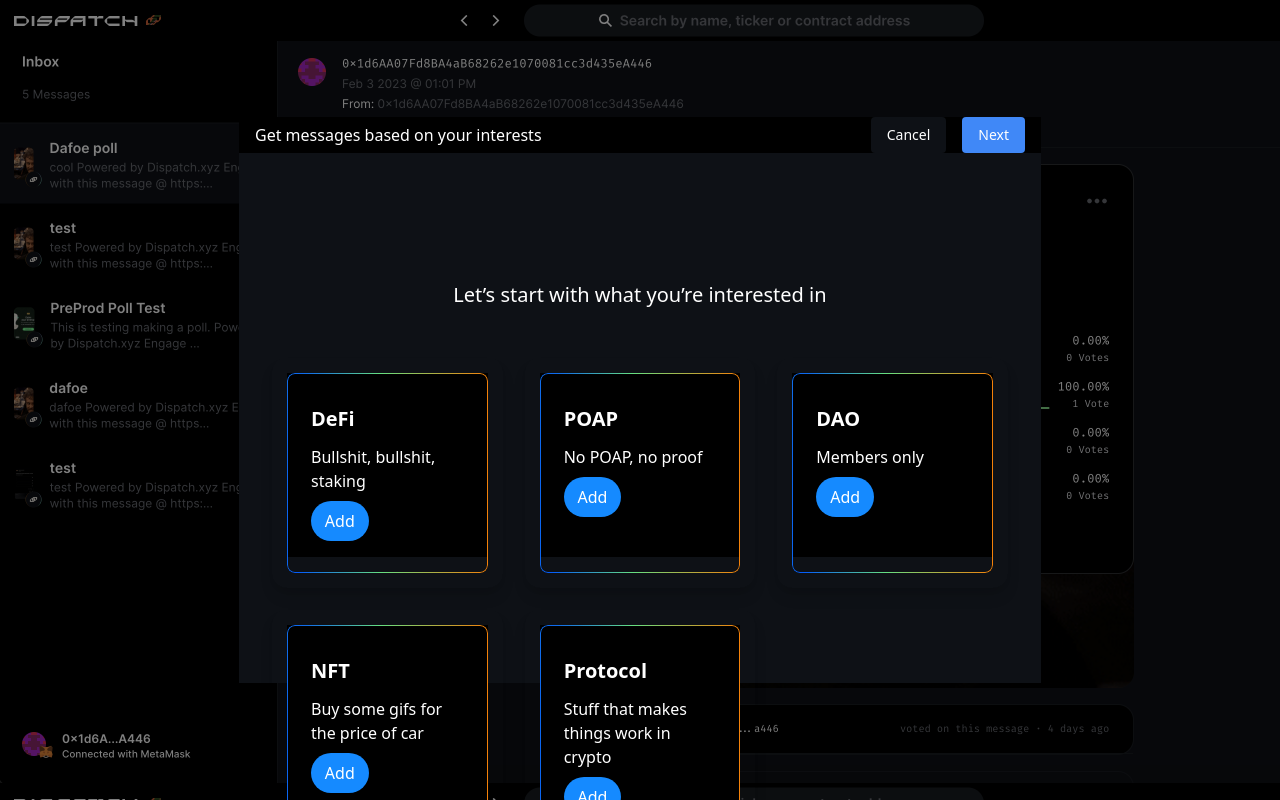
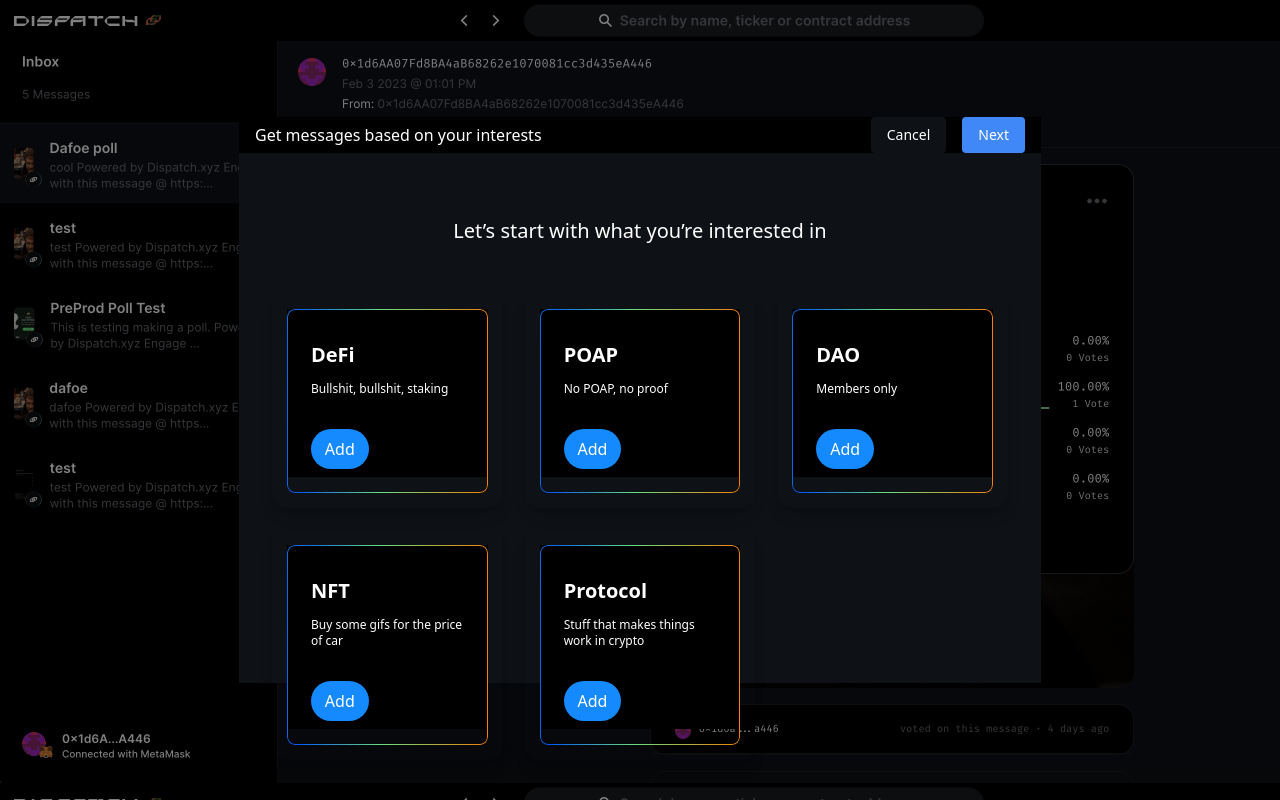
Before and after one commit to caseyhaldiex/hackathon-02-07-23, a React (Create React App) app: page / in a window 1280 px wide. Both pictures are taken after a click on the button "Next". Built offline with nearby package versions, Linux system fonts and the light colour scheme; what wagmi would draw is missing.

Commit message:
Fixing topic styling

```diff
--- a/src/components/Topics.tsx
+++ b/src/components/Topics.tsx
@@ -21,10 +21,7 @@ const topics = parseData(data);
 
 export default function Topics() {
   return (
-    <div className="relative px-6 pt-16 pb-20 lg:px-8 lg:pt-24 lg:pb-28">
-      <div className="absolute inset-0">
-        <div className="h-1/3 sm:h-2/3" />
-      </div>
+    <div className="relative px-6 pt-2 pb-20 lg:px-8 lg:pt-8 lg:pb-28">
       <div className="relative mx-auto max-w-7xl">
         <div className="text-center">
           {/* <h2 className="text-3xl font-bold tracking-tight text-gray-900 sm:text-4xl"></h2> */}
@@ -33,15 +30,15 @@ export default function Topics() {
           </p>
         </div>
         <div className="mx-auto mt-12 grid max-w-lg gap-5 lg:max-w-none lg:grid-cols-3">
-          {topics.map((topic) => (
+          {topics.map((topic:any) => (
             <div key={topic.title} className="flex flex-col overflow-hidden shadow-lg topic-item pb-4 border-r-4">
               <div className="flex flex-1 flex-col justify-between p-6">
                 <div className="flex-1">
-                  <div className="mt-2 block mb-4">
+                  <div className="mt-2 block pb-8">
                     <p className="text-xl font-semibold text-white">{topic.title}</p>
-                    <p className="mt-3 text-base text-white">{topic.description}</p>
+                    <p className="mt-3 text-xs text-white pb-6">{topic.description}</p>
                   </div>
-                  <div className="mt-2 block">
+                  <div className="mt-2 block absolute bottom-8">
                     <a className="btn text-white add-btn" href="#">Add</a>
                   </div>
                 </div>
```
